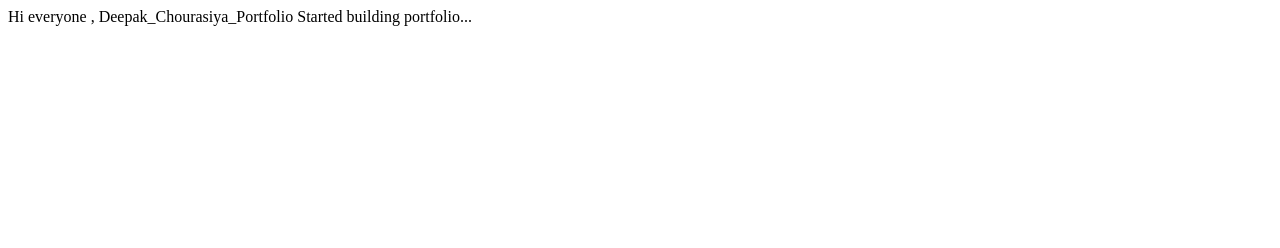
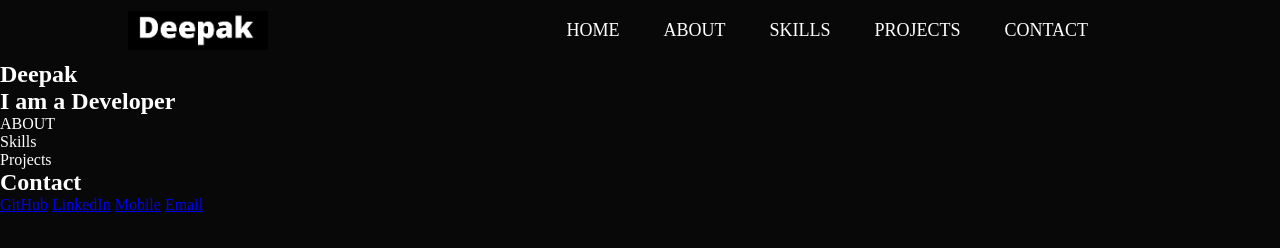
Before and after one commit to deepakChourasiya-aj/deepakChourasiya-aj.github.io, a website: page index.html in a window 1280 px wide. Drawn offline with Linux system fonts and the light colour scheme.

Commit message:
added portfolio

```diff
--- a/index.html
+++ b/index.html
@@ -1,13 +1,43 @@
 <!DOCTYPE html>
 <html lang="en">
-<head>
-    <meta charset="UTF-8">
-    <meta http-equiv="X-UA-Compatible" content="IE=edge">
-    <meta name="viewport" content="width=device-width, initial-scale=1.0">
-    <title>Deepak_Chourasiya_Portfolio</title>
-</head>
-<body>
-    Hi everyone , Deepak_Chourasiya_Portfolio
-    Started building portfolio...
+  <head>
+    <meta charset="UTF-8" />
+    <meta http-equiv="X-UA-Compatible" content="IE=edge" />
+    <meta name="viewport" content="width=device-width, initial-scale=1.0" />
+    <title>HOME PAGE</title>
+    <link rel="stylesheet" href="style.css" />
+  </head>
+  <body>
+    <div id="headers">
+      <div class="container">
+             <nav id="nav-menu" >
+              <img src="Deepak.png" alt="" class="logo">
+              <ul>
+                <li><a class="nav-link home" href="#home">HOME</a></li>
+                <li><a class="nav-link about" href="#about">ABOUT</a></li>
+                <li><a class="nav-link skills" href="#skills">SKILLS</a></li>
+                <li><a class="nav-link projects" href="#projects">PROJECTS</a></li>
+                <li><a class="nav-link contact" href="#contact">CONTACT</a></li>
+              <li><a class="nav-link resume" href="#"></a></li>
+              </ul>
+             </nav>
+      </div>
+   </div>
+
+      <section id="home">
+        <h1 id="user-detail-name" >Deepak</h1>
+        <h2 id="user-detail-intro"> I am a Developer</h2>
+      </section>
+      <section id="about" class="about section">ABOUT</section>
+      <section id="skills">Skills</section>
+      <section id="projects">Projects</section>
+      <section id="contact">
+        <h1>Contact</h1>
+        <a id="contact-github" href="https://github.com/deepakChourasiya-aj">GitHub</a>
+        <a id="contact-linkedin" href="https://www.linkedin.com/in/deepak-chourasiya-3a4a9220a">LinkedIn</a>
+        <a id="contact-phone" href="#">Mobile</a>
+        <a id="contact-email" href="deepak1812002@gmail.com">Email</a>
+      </section>
 </body>
 </html>
+<script></script>
--- /dev/null
+++ b/style.css
@@ -0,0 +1,49 @@
+*{
+margin: 0%;
+padding: 0%;
+font-family: 'Poppins','sans-serif';
+box-sizing: border-box;
+}
+body{
+    background-color: #080808;
+    color: #fff;
+}
+.container{
+    padding:10px 10%;
+}
+nav{
+    display: flex;
+    align-items: center;
+    justify-content: space-between;
+    flex-wrap: wrap;
+
+}
+.logo{
+    width: 140px;
+}
+nav ul li {
+    display:inline-block;
+    list-style: none;
+    margin: 10px 20px;
+}
+
+nav ul li a {
+    color: #fff;
+    text-decoration: none;
+    font-size: 18px;
+    position: relative;
+}
+
+nav ul li a::after {
+   content: '';
+   width:0;
+   height: 3px;
+   background: #ff004f;
+   position: absolute;
+   left: 0;
+   bottom: -6px ;
+   transition: 0.5s;
+}
+nav ul li a :hover::after{
+    width: 100%;
+}
```
Also changed, not shown: cypress.config.js (added, +16 -0 lines), cypress/e2e/test.cy.js (added, +181 -0 lines), cypress/support/commands.js (added, +25 -0 lines), cypress/support/e2e.js (added, +20 -0 lines), index.js (added, +25 -0 lines), package.json (added, +9 -0 lines), Deepak.png (added), README.md (added), 1 other file.
